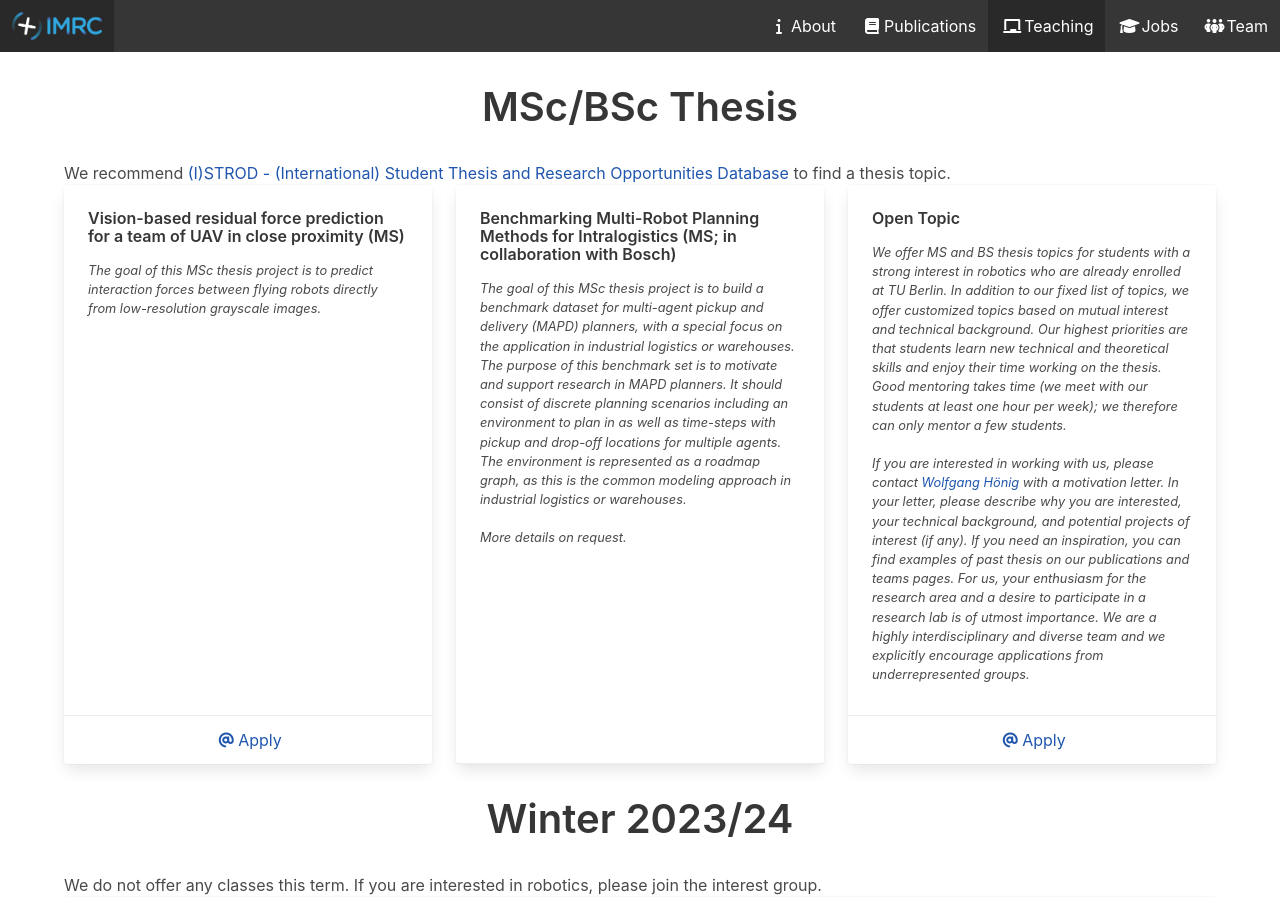
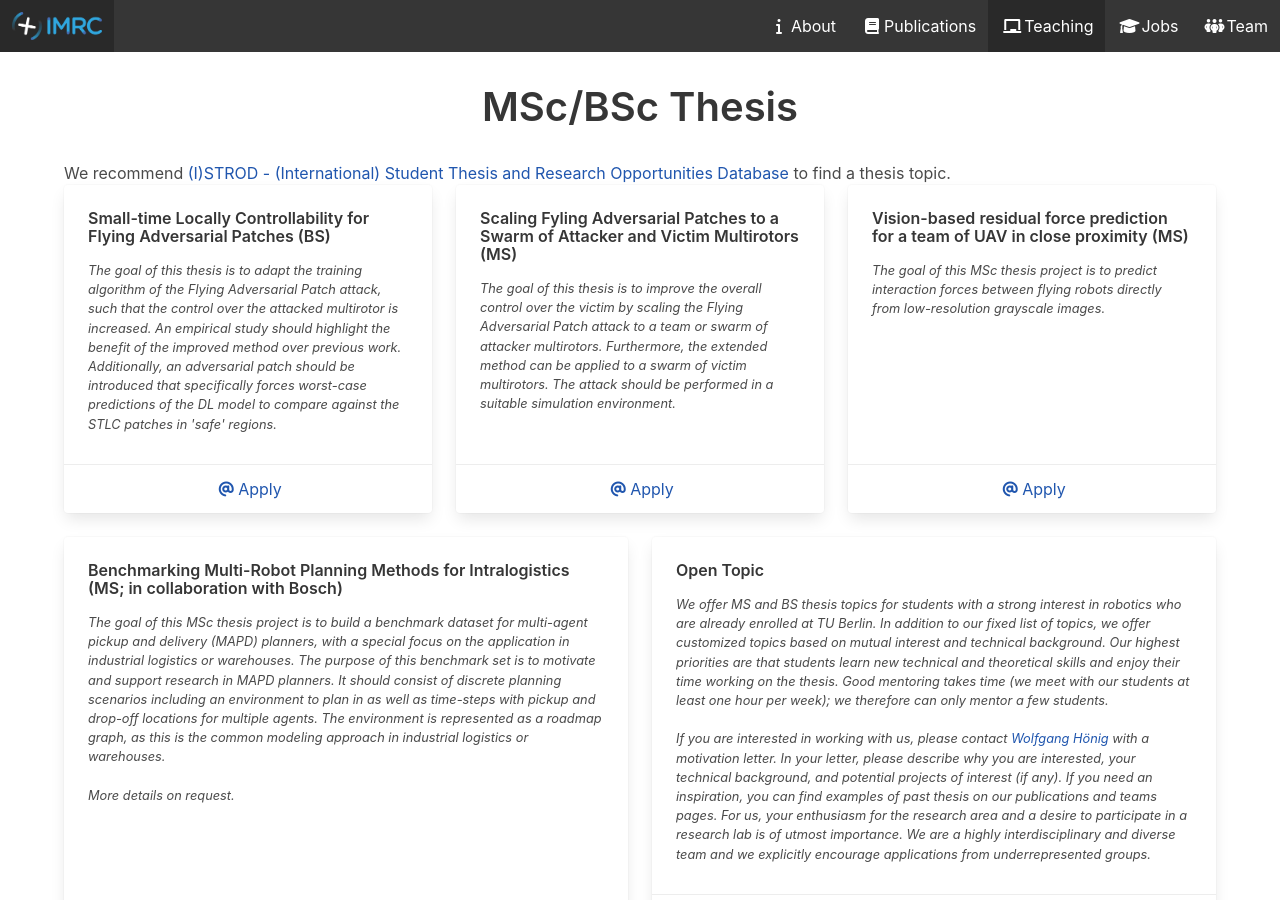
Before and after one commit to IMRCLab/imrclab.github.io, a Jekyll site: the page built from teaching.html, in a window 1280 px wide and 900 px high. Built offline with Jekyll 4.4.1, drawn with Linux system fonts in a browser that asks for light colours.

Commit message:
add new thesis topics

```diff
--- a/_data/teaching.yml
+++ b/_data/teaching.yml
@@ -1,4 +1,15 @@
 thesis:
+
+  - name: Small-time Locally Controllability for Flying Adversarial Patches (BS)
+    note: |
+      The goal of this thesis is to adapt the training algorithm of the Flying Adversarial Patch attack, such that the control over the attacked multirotor is increased. An empirical study should highlight the benefit of the improved method over previous work. Additionally, an adversarial patch should be introduced that specifically forces worst-case predictions of the DL model to compare against the STLC patches in 'safe' regions.
+    apply: https://www.theses.tu-berlin.de/en/theses/018a3f64-7f10-7afa-b386-9f3e94df59c6
+
+  - name: Scaling Fyling Adversarial Patches to a Swarm of Attacker and Victim Multirotors (MS)
+    note: |
+      The goal of this thesis is to improve the overall control over the victim by scaling the Flying Adversarial Patch attack to a team or swarm of attacker multirotors. Furthermore, the extended method can be applied to a swarm of victim multirotors. The attack should be performed in a suitable simulation environment.
+    apply: https://www.theses.tu-berlin.de/en/theses/018a3f5c-2507-7007-aa53-96051dbf4942
+
   - name: Vision-based residual force prediction for a team of UAV in close proximity (MS)
     note: |
       The goal of this MSc thesis project is to predict interaction forces between flying robots directly from low-resolution grayscale images.
```
